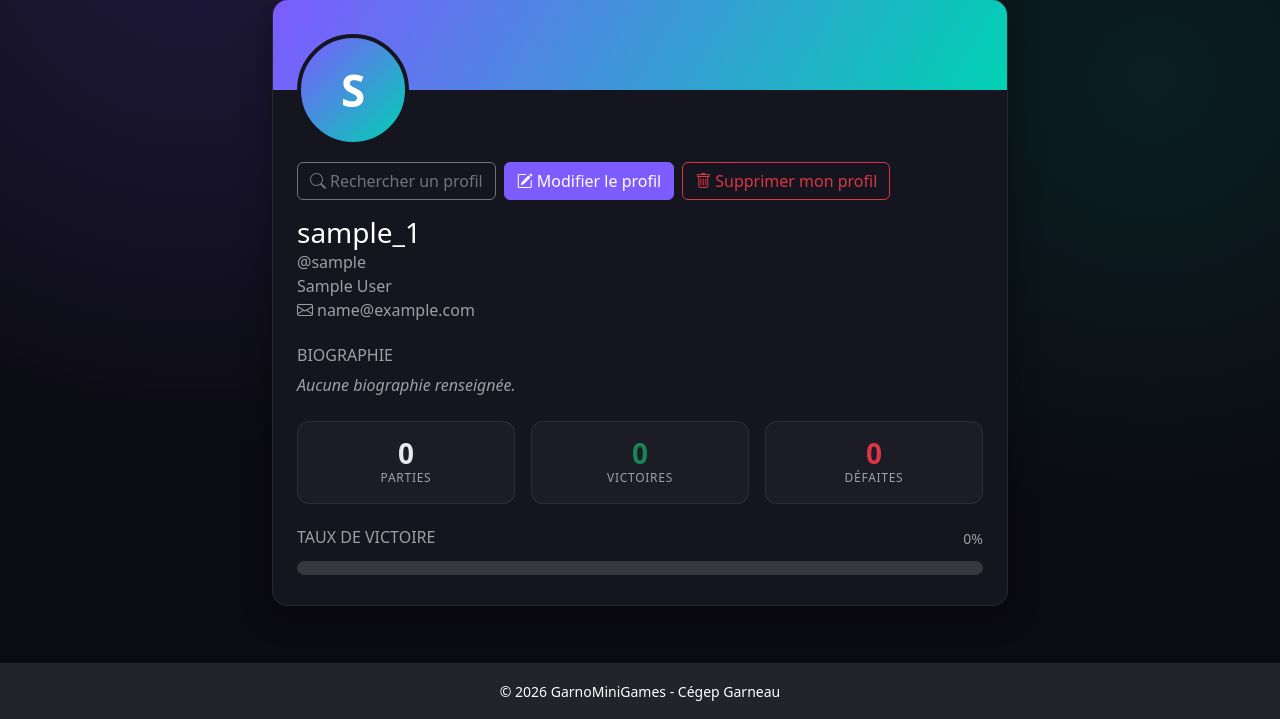
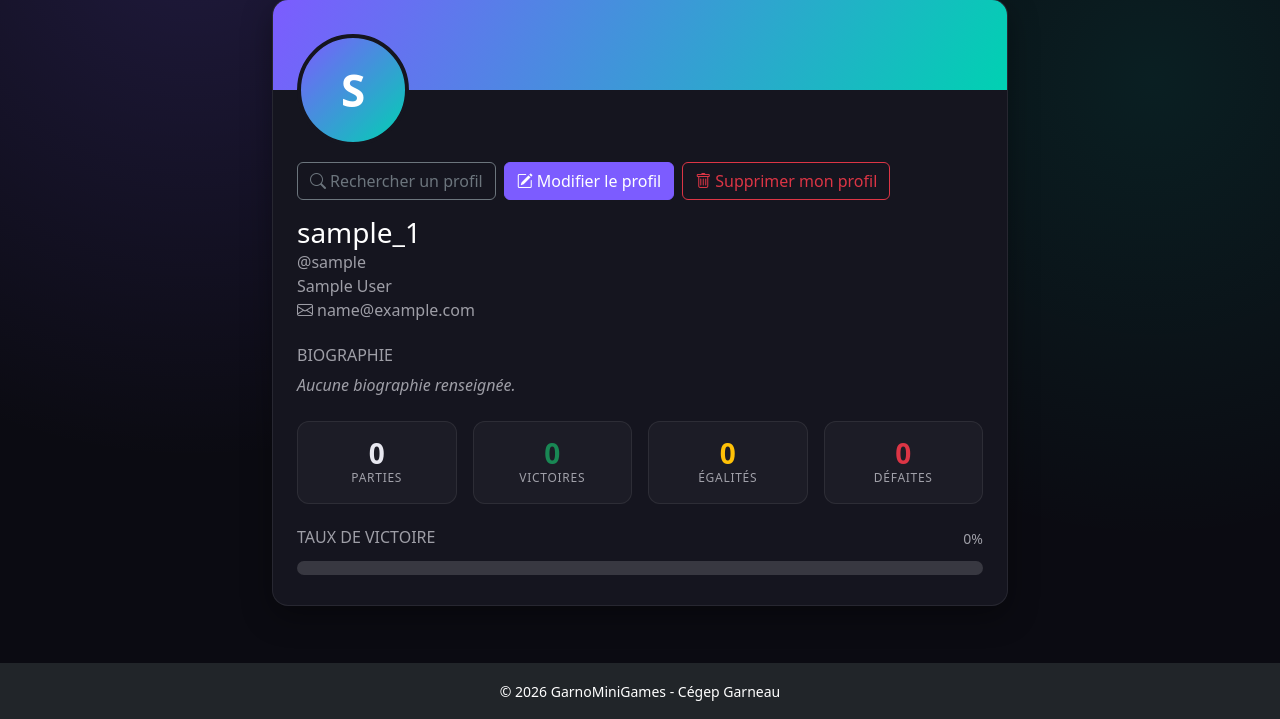
Before and after one commit to Brian-Belleau/Projet-Web, a Django app: page /accounts/profil/ in a window 1280 px wide. Shown: the part 81-800 px from the top of the page. Run offline with Django 5.2, Linux system fonts and the light colour scheme; the visitor is signed in with stand-in values (Sample User, id 1); data comes from the database, SQL or seed files in the repository; data that the repository does not hold is empty.

Commit message:
FEAT - Ajout des égalités au profil Uniformisation des boutons

```diff
--- a/GarnoMiniGames/accounts/admin.py
+++ b/GarnoMiniGames/accounts/admin.py
@@ -10,6 +10,6 @@ class CustomUserAdmin(UserAdmin):
 
 @admin.register(Profile)
 class ProfileAdmin(admin.ModelAdmin):
-    list_display = ("pseudonym", "user", "games_played", "wins", "losses")
+    list_display = ("pseudonym", "user", "games_played", "wins", "draws", "losses")
     search_fields = ("pseudonym", "user__username")
-    readonly_fields = ("games_played", "wins", "losses")
+    readonly_fields = ("games_played", "wins", "draws", "losses")
--- a/GarnoMiniGames/accounts/models.py
+++ b/GarnoMiniGames/accounts/models.py
@@ -57,6 +57,10 @@ class Profile(models.Model):
         default=0,
         verbose_name="Victoires",
     )
+    draws = models.PositiveIntegerField(
+        default=0,
+        verbose_name="Égalités",
+    )
     losses = models.PositiveIntegerField(
         default=0,
         verbose_name="Défaites",
@@ -69,9 +73,10 @@ class Profile(models.Model):
 
     @property
     def win_rate(self):
+        """Taux de victoire en %. Une égalité compte pour une demi-victoire."""
         if self.games_played == 0:
             return 0
-        return round((self.wins / self.games_played) * 100)
+        return round(((self.wins + self.draws * 0.5) / self.games_played) * 100)
 
     def __str__(self):
         return self.pseudonym
--- a/GarnoMiniGames/accounts/templates/accounts/_profile_card.html
+++ b/GarnoMiniGames/accounts/templates/accounts/_profile_card.html
@@ -52,19 +52,25 @@
         </section>
 
         <section class="row g-3 text-center mt-2">
-            <div class="col-4">
+            <div class="col-6 col-md-3">
                 <div class="stat-tile">
                     <div class="stat-value">{{ profile.games_played }}</div>
                     <div class="stat-label">Parties</div>
                 </div>
             </div>
-            <div class="col-4">
+            <div class="col-6 col-md-3">
                 <div class="stat-tile">
                     <div class="stat-value text-success">{{ profile.wins }}</div>
                     <div class="stat-label">Victoires</div>
                 </div>
             </div>
-            <div class="col-4">
+            <div class="col-6 col-md-3">
+                <div class="stat-tile">
+                    <div class="stat-value text-warning">{{ profile.draws }}</div>
+                    <div class="stat-label">Égalités</div>
+                </div>
+            </div>
+            <div class="col-6 col-md-3">
                 <div class="stat-tile">
                     <div class="stat-value text-danger">{{ profile.losses }}</div>
                     <div class="stat-label">Défaites</div>
--- a/GarnoMiniGames/accounts/views.py
+++ b/GarnoMiniGames/accounts/views.py
@@ -126,7 +126,7 @@ def search_profiles(request):
         win_rate_calc=Case(
             When(games_played=0, then=Value(0.0)),
             default=ExpressionWrapper(
-                F("wins") * 100.0 / F("games_played"),
+                (F("wins") + F("draws") * 0.5) * 100.0 / F("games_played"),
                 output_field=FloatField(),
             ),
             output_field=FloatField(),
--- a/GarnoMiniGames/games/consumers.py
+++ b/GarnoMiniGames/games/consumers.py
@@ -31,7 +31,7 @@ def update_game_stats(winner_id, loser_id):
 
 @sync_to_async
 def update_draw_stats(user_ids):
-    """Compte une partie jouée pour chaque joueur connecté (égalité)."""
+    """Compte une partie jouée et une égalité pour chaque joueur connecté."""
 
     from accounts.models import Profile
 
@@ -39,6 +39,7 @@ def update_draw_stats(user_ids):
     if ids:
         Profile.objects.filter(user_id__in=ids).update(
             games_played=F("games_played") + 1,
+            draws=F("draws") + 1,
         )
 
 
--- a/GarnoMiniGames/templates/base.html
+++ b/GarnoMiniGames/templates/base.html
@@ -97,7 +97,7 @@
 					{% else %}
 
 					<li class="nav-item me-2">
-						<a class="btn btn-outline-light btn-sm" href="{% url 'accounts:login' %}">
+						<a class="btn btn-primary btn-sm" href="{% url 'accounts:login' %}">
 							Se connecter
 						</a>
 					</li>
```
Also changed, not shown: GarnoMiniGames/accounts/migrations/0003_profile_draws.py (added).
